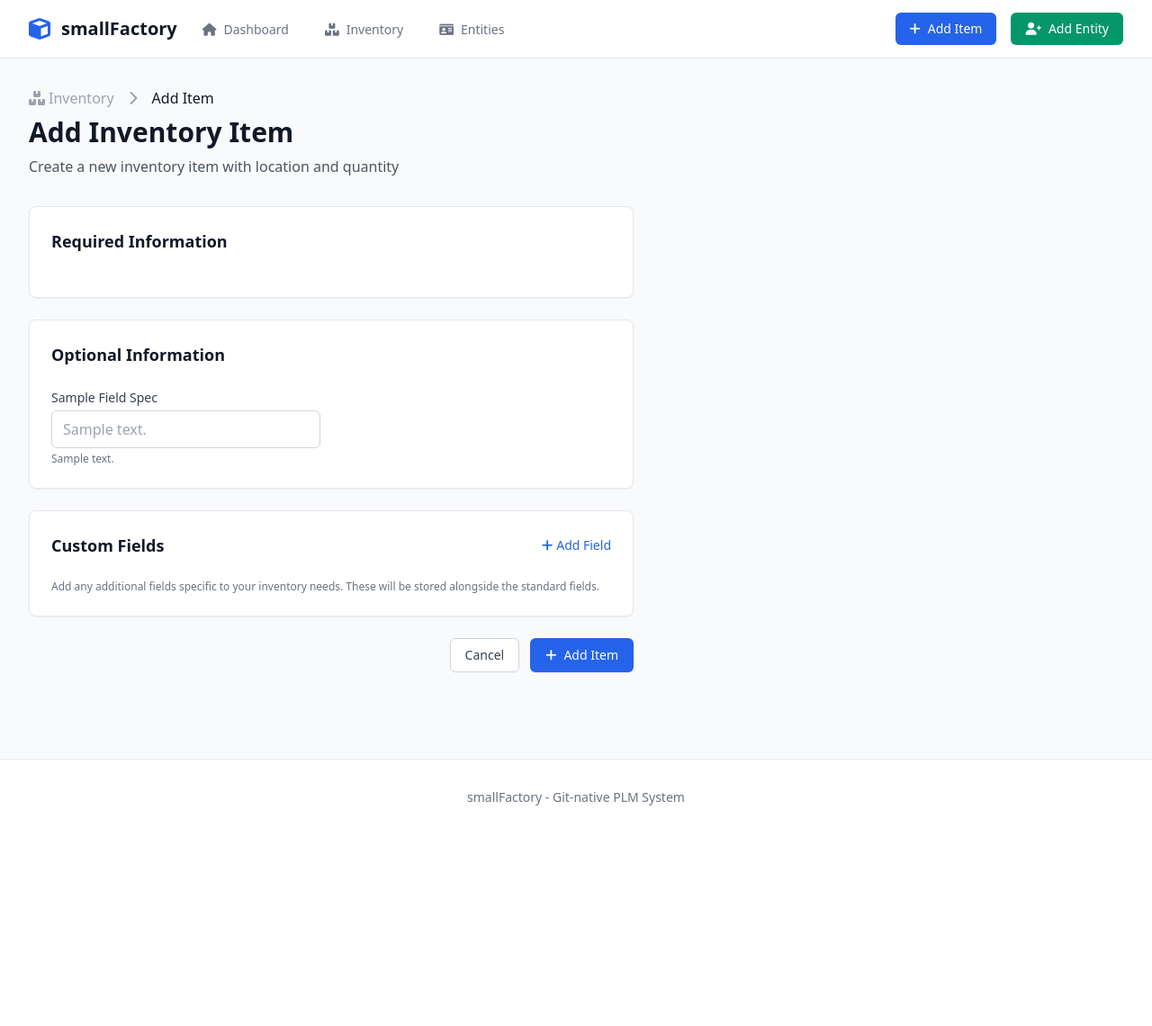
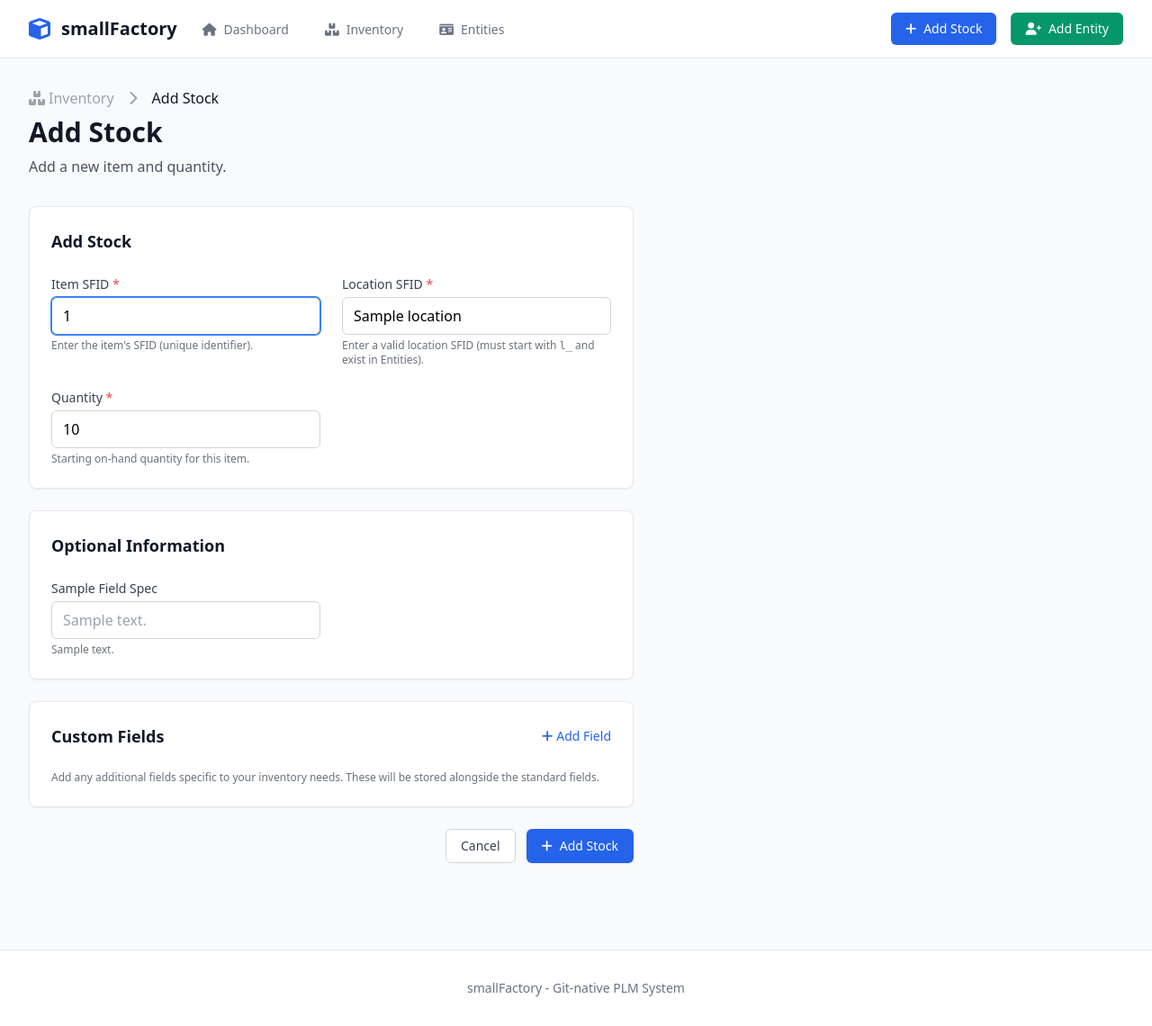
Before and after one commit to yusufm/smallfactory, a Flask app: template web/templates/inventory/add.html in a window 1280 px wide. Shown: the whole page at 90% size. Before the commit the page ends 895 px from the top, so only its background shows below. Run offline with Flask 3, Linux system fonts and the light colour scheme; the template is opened without the code that fills it: most values are stand-ins (such as "Sample title", 1, 10 or a date in 2020).

Commit message:
refactor: rename "Add Item" to "Add Stock" across all templates for consistency

```diff
--- a/web/templates/404.html
+++ b/web/templates/404.html
@@ -26,7 +26,7 @@
                     <i class="fas fa-boxes mr-1"></i>View Inventory
                 </a>
                 <a href="{{ url_for('inventory_add') }}" class="text-blue-600 hover:text-blue-900">
-                    <i class="fas fa-plus mr-1"></i>Add Item
+                    <i class="fas fa-plus mr-1"></i>Add Stock
                 </a>
             </div>
 
--- a/web/templates/base.html
+++ b/web/templates/base.html
@@ -50,7 +50,7 @@
                 </div>
                 <div class="flex items-center space-x-4">
                     <a href="{{ url_for('inventory_add') }}" class="bg-blue-600 hover:bg-blue-700 text-white px-4 py-2 rounded-md text-sm font-medium transition-colors inline-flex items-center">
-                        <i class="fas fa-plus mr-2"></i>Add Item
+                        <i class="fas fa-plus mr-2"></i>Add Stock
                     </a>
                     <a href="{{ url_for('entities_add') }}" class="bg-green-600 hover:bg-green-700 text-white px-4 py-2 rounded-md text-sm font-medium transition-colors inline-flex items-center">
                         <i class="fas fa-user-plus mr-2"></i>Add Entity
--- a/web/templates/index.html
+++ b/web/templates/index.html
@@ -60,7 +60,7 @@
                     <i class="fas fa-plus text-blue-600"></i>
                 </div>
                 <div class="ml-3">
-                    <p class="text-sm font-medium text-gray-900">Add Item</p>
+                    <p class="text-sm font-medium text-gray-900">Add Stock</p>
                     <p class="text-xs text-gray-500">Create new inventory</p>
                 </div>
             </a>
--- a/web/templates/inventory/add.html
+++ b/web/templates/inventory/add.html
@@ -1,6 +1,6 @@
 {% extends "base.html" %}
 
-{% block title %}Add Item - Inventory - smallFactory{% endblock %}
+{% block title %}Add Stock - Inventory - smallFactory{% endblock %}
 
 {% block content %}
 <div class="content-container">
@@ -16,24 +16,58 @@
                 <li>
                     <div class="flex items-center">
                         <i class="fas fa-chevron-right text-gray-400 mr-4"></i>
-                        <span class="text-gray-900 font-medium">Add Item</span>
+                        <span class="text-gray-900 font-medium">Add Stock</span>
                     </div>
                 </li>
             </ol>
         </nav>
-        <h1 class="text-3xl font-bold text-gray-900 mt-2">Add Inventory Item</h1>
-        <p class="mt-2 text-gray-600">Create a new inventory item with location and quantity</p>
+        <h1 class="text-3xl font-bold text-gray-900 mt-2">Add Stock</h1>
+        <p class="mt-2 text-gray-600">Add a new item and quantity.</p>
     </div>
 
     <div class="max-w-2xl">
         <form method="POST" class="space-y-6">
             <div class="bg-white rounded-lg shadow-sm border border-gray-200 p-6">
-                <h2 class="text-lg font-semibold text-gray-900 mb-6">Required Information</h2>
+                <h2 class="text-lg font-semibold text-gray-900 mb-6">Add Stock</h2>
 
                 <div class="grid grid-cols-1 gap-6 sm:grid-cols-2">
-                    <!-- Required fields -->
+                    <!-- Explicitly require item, location, and quantity -->
+                    <div>
+                        <label for="sfid" class="block text-sm font-medium text-gray-700">
+                            Item SFID
+                            <span class="text-red-500">*</span>
+                        </label>
+                        <input type="text" name="sfid" id="sfid"
+                            class="mt-1 block w-full border border-gray-300 rounded-md px-3 py-2 focus:outline-none focus:ring-1 focus:ring-blue-500 focus:border-blue-500"
+                            placeholder="e.g. p_m3x10, resistor_10k, sensor.temp" value="{{ form_data.get('sfid', '') }}" required>
+                        <p class="mt-1 text-xs text-gray-500">Enter the item's SFID (unique identifier).</p>
+                    </div>
+
+                    <div>
+                        <label for="location" class="block text-sm font-medium text-gray-700">
+                            Location SFID
+                            <span class="text-red-500">*</span>
+                        </label>
+                        <input type="text" name="location" id="location"
+                            class="mt-1 block w-full border border-gray-300 rounded-md px-3 py-2 focus:outline-none focus:ring-1 focus:ring-blue-500 focus:border-blue-500"
+                            placeholder="e.g. l_a1, l_rack3" value="{{ form_data.get('location', '') }}" required>
+                        <p class="mt-1 text-xs text-gray-500">Enter a valid location SFID (must start with <code>l_</code> and exist in Entities).</p>
+                    </div>
+
+                    <div>
+                        <label for="quantity" class="block text-sm font-medium text-gray-700">
+                            Quantity
+                            <span class="text-red-500">*</span>
+                        </label>
+                        <input type="number" name="quantity" id="quantity" min="0"
+                            class="mt-1 block w-full border border-gray-300 rounded-md px-3 py-2 focus:outline-none focus:ring-1 focus:ring-blue-500 focus:border-blue-500"
+                            placeholder="Starting quantity" value="{{ form_data.get('quantity', '') }}" required>
+                        <p class="mt-1 text-xs text-gray-500">Starting on-hand quantity for this item.</p>
+                    </div>
+
+                    <!-- Render any additional required fields except sfid/quantity/location -->
                     {% for field_name, field_spec in field_specs.items() %}
-                        {% if field_spec.required %}
+                        {% if field_spec.required and field_name not in ['sfid', 'quantity', 'location'] %}
                         <div class="{% if field_name in ['description'] %}sm:col-span-2{% endif %}">
                             <label for="{{ field_name }}" class="block text-sm font-medium text-gray-700">
                                 {{ field_name.replace('_', ' ').title() }}
@@ -43,14 +77,6 @@
                                 <textarea name="{{ field_name }}" id="{{ field_name }}" rows="3"
                                     class="mt-1 block w-full border border-gray-300 rounded-md px-3 py-2 focus:outline-none focus:ring-1 focus:ring-blue-500 focus:border-blue-500"
                                     placeholder="{{ field_spec.description }}" required>{{ form_data.get(field_name, '') }}</textarea>
-                            {% elif field_name == 'quantity' %}
-                                <input type="number" name="{{ field_name }}" id="{{ field_name }}" min="0"
-                                    class="mt-1 block w-full border border-gray-300 rounded-md px-3 py-2 focus:outline-none focus:ring-1 focus:ring-blue-500 focus:border-blue-500"
-                                    placeholder="{{ field_spec.description }}" value="{{ form_data.get(field_name, '') }}" required>
-                            {% elif field_name == 'sfid' %}
-                                <input type="text" name="{{ field_name }}" id="{{ field_name }}"
-                                    class="mt-1 block w-full border border-gray-300 rounded-md px-3 py-2 focus:outline-none focus:ring-1 focus:ring-blue-500 focus:border-blue-500"
-                                    placeholder="e.g. PART-001, resistor_10k, sensor.temp" value="{{ form_data.get(field_name, '') }}" required>
                             {% else %}
                                 <input type="text" name="{{ field_name }}" id="{{ field_name }}"
                                     class="mt-1 block w-full border border-gray-300 rounded-md px-3 py-2 focus:outline-none focus:ring-1 focus:ring-blue-500 focus:border-blue-500"
@@ -71,7 +97,7 @@
                 <div class="grid grid-cols-1 gap-6 sm:grid-cols-2">
                     <!-- Optional fields -->
                     {% for field_name, field_spec in field_specs.items() %}
-                        {% if not field_spec.required %}
+                        {% if not field_spec.required and field_name not in ['sfid', 'quantity', 'location'] %}
                         <div class="{% if field_name in ['description', 'notes'] %}sm:col-span-2{% endif %}">
                             <label for="{{ field_name }}" class="block text-sm font-medium text-gray-700">
                                 {{ field_name.replace('_', ' ').title() }}
@@ -118,7 +144,7 @@
                     Cancel
                 </a>
                 <button type="submit" class="px-4 py-2 border border-transparent rounded-md shadow-sm text-sm font-medium text-white bg-blue-600 hover:bg-blue-700 focus:outline-none focus:ring-2 focus:ring-offset-2 focus:ring-blue-500">
-                    <i class="fas fa-plus mr-2"></i>Add Item
+                    <i class="fas fa-plus mr-2"></i>Add Stock
                 </button>
             </div>
         </form>
--- a/web/templates/inventory/list.html
+++ b/web/templates/inventory/list.html
@@ -11,7 +11,7 @@
             <p class="mt-2 text-gray-600">Manage your inventory items</p>
         </div>
         <a href="{{ url_for('inventory_add') }}" class="bg-blue-600 hover:bg-blue-700 text-white px-4 py-2 rounded-md text-sm font-medium transition-colors inline-flex items-center">
-            <i class="fas fa-plus mr-2"></i>Add Item
+            <i class="fas fa-plus mr-2"></i>Add Stock
         </a>
     </div>
 
```
